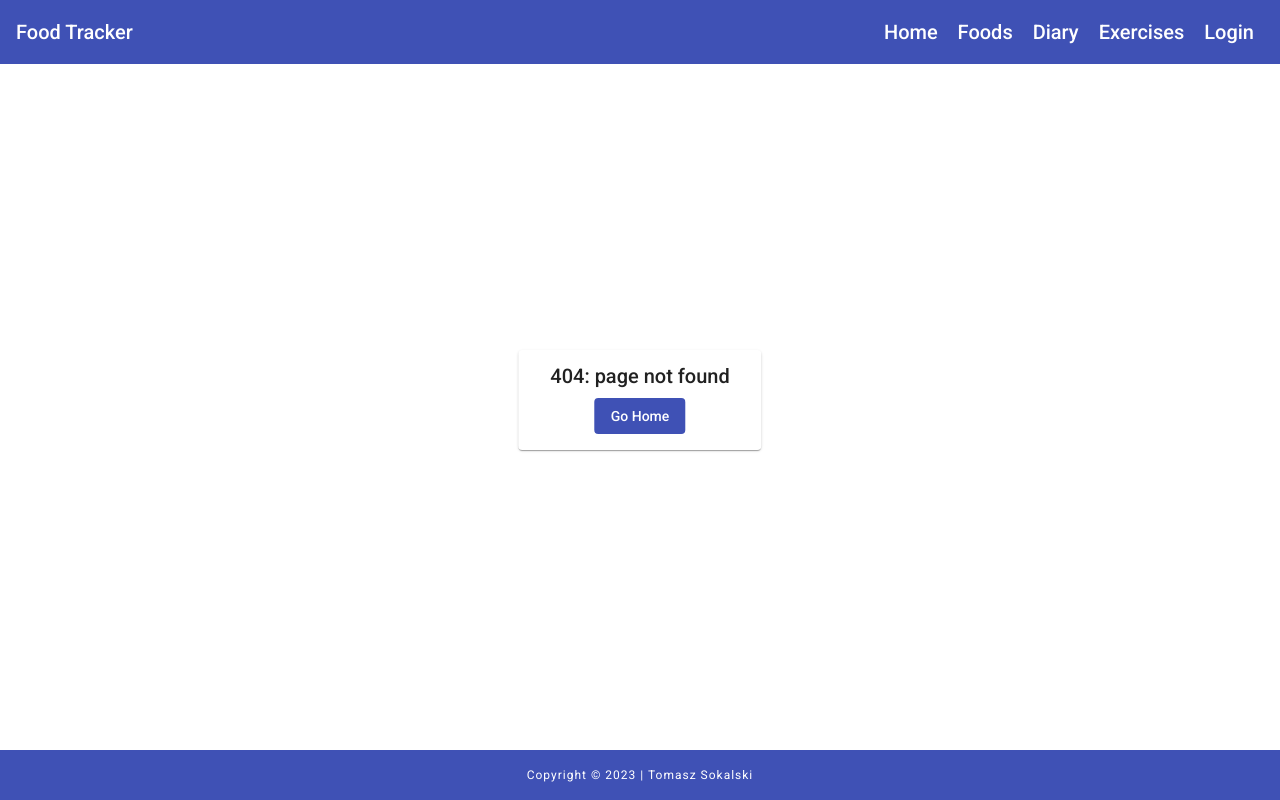
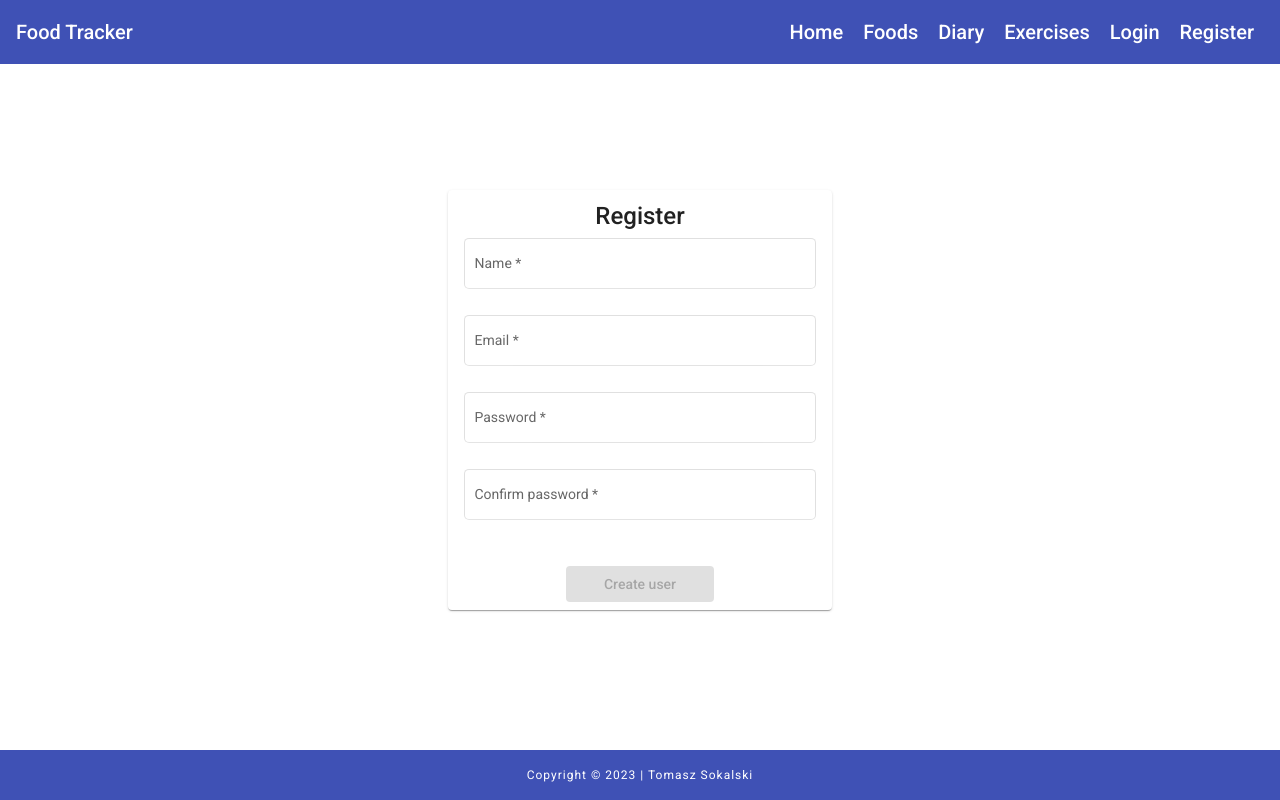
Before and after one commit to TomaszSokalski/diet-tracker, an Angular app: page /register in a window 1280 px wide. Before the commit this address had no page. Built offline with nearby package versions, Linux system fonts and the light colour scheme.

Commit message:
register html base

```diff
--- a/src/app/app-routing.module.ts
+++ b/src/app/app-routing.module.ts
@@ -2,6 +2,7 @@ import { CUSTOM_ELEMENTS_SCHEMA, NgModule } from '@angular/core';
 import { RouterModule, Routes } from '@angular/router';
 import { AuthGuard } from './shared/auth/auth.guard';
 import { LoginComponent } from './shared/auth/components/login/login.component';
+import { RegisterComponent } from './shared/auth/components/register/register.component';
 import { PageNotFoundComponent } from './shared/components/page-not-found/page-not-found.component';
 
 const routes: Routes = [
@@ -36,6 +37,10 @@ const routes: Routes = [
     path: 'login',
     component: LoginComponent,
   },
+  {
+    path: 'register',
+    component: RegisterComponent,
+  },
   { path: '**', component: PageNotFoundComponent },
 ];
 
--- a/src/app/shared/auth/components/register/register.component.html
+++ b/src/app/shared/auth/components/register/register.component.html
@@ -1 +1,89 @@
-<p>register works!</p>
+<div class="wrapper">
+  <mat-card class="wrapper__card">
+    <mat-card-title>Register</mat-card-title>
+    <mat-card-content>
+      <form [formGroup]="form" class="wrapper__form">
+        <mat-form-field
+          class="mat-form-field"
+          appearance="outline"
+          class="form-field"
+        >
+          <mat-label>Name</mat-label>
+          <input
+            matInput
+            type="text"
+            formControlName="name"
+            autocomplete="off"
+          />
+          <mat-error *ngIf="form.controls.name.hasError('required')">
+            Name <strong>required</strong>
+          </mat-error>
+        </mat-form-field>
+        <mat-form-field
+          class="mat-form-field"
+          appearance="outline"
+          class="form-field"
+        >
+          <mat-label>Email</mat-label>
+          <input
+            matInput
+            required
+            type="email"
+            formControlName="email"
+            autocomplete="off"
+          />
+          <mat-error *ngIf="form.controls.email.hasError('required')">
+            Email <strong>required</strong>
+          </mat-error>
+        </mat-form-field>
+        <mat-form-field
+          class="mat-form-field"
+          appearance="outline"
+          class="form-field"
+        >
+          <mat-label>Password</mat-label>
+          <input
+            matInput
+            required
+            type="password"
+            formControlName="password"
+            autocomplete="off"
+          />
+          <mat-error *ngIf="form.controls.password.hasError('required')">
+            Password <strong>required</strong>
+          </mat-error>
+          <mat-error *ngIf="form.controls.password.hasError('minlength')">
+            Password <strong>must have at least {{ minPw }} characters</strong>
+          </mat-error>
+        </mat-form-field>
+        <mat-form-field
+          class="mat-form-field"
+          appearance="outline"
+          class="form-field"
+        >
+          <mat-label>Confirm password</mat-label>
+          <input
+            matInput
+            type="password"
+            formControlName="repeatedPassword"
+            autocomplete="off"
+          />
+          <mat-error
+            *ngIf="form.controls.repeatedPassword.hasError('required')"
+          >
+            Please <strong>confirm your password</strong>
+          </mat-error>
+        </mat-form-field>
+      </form>
+    </mat-card-content>
+    <mat-card-actions
+      ><button
+        mat-raised-button
+        color="primary"
+        [disabled]="form.invalid"
+      >
+        Create user
+      </button>
+    </mat-card-actions>
+  </mat-card>
+</div>
--- a/src/app/shared/auth/components/register/register.component.scss
+++ b/src/app/shared/auth/components/register/register.component.scss
@@ -0,0 +1,18 @@
+.wrapper {
+  position: absolute;
+  top: 50%;
+  left: 50%;
+  transform: translate(-50%, -50%);
+  width: 30%;
+  &__card {
+    text-align: center;
+  }
+  &__form {
+    display: flex;
+    flex-direction: column;
+  }
+
+  .mat-raised-button{
+    width: 40%;
+  }
+}
--- a/src/app/shared/auth/components/register/register.component.ts
+++ b/src/app/shared/auth/components/register/register.component.ts
@@ -1,15 +1,30 @@
 import { Component, OnInit } from '@angular/core';
+import { FormBuilder, FormGroup, Validators } from '@angular/forms';
 
 @Component({
   selector: 'app-register',
   templateUrl: './register.component.html',
-  styleUrls: ['./register.component.scss']
+  styleUrls: ['./register.component.scss'],
 })
 export class RegisterComponent implements OnInit {
+  minPw: number = 6;
+  form: FormGroup;
 
-  constructor() { }
+  constructor(private fb: FormBuilder) {}
 
   ngOnInit(): void {
+    this.initForm();
   }
 
+  private initForm(): void {
+    this.form = this.fb.group({
+      name: [null, [Validators.required]],
+      email: [null, [Validators.email, Validators.required]],
+      password: [null, [Validators.minLength(this.minPw), Validators.required]],
+      repeatedPassword: [
+        null,
+        [Validators.minLength(this.minPw), Validators.required],
+      ],
+    });
+  }
 }
--- a/src/app/shared/components/navbar/navbar.component.html
+++ b/src/app/shared/components/navbar/navbar.component.html
@@ -53,6 +53,11 @@
               menuItems[4] | titlecase
             }}</a>
           </li>
+          <li>
+            <a routerLink="/register" routerLinkActive="active">{{
+              menuItems[5] | titlecase
+            }}</a>
+          </li>
         </ul>
     </mat-toolbar>
   </mat-sidenav-content>
--- a/src/app/shared/components/navbar/navbar.component.ts
+++ b/src/app/shared/components/navbar/navbar.component.ts
@@ -7,5 +7,5 @@ import { Component } from '@angular/core';
 })
 export class NavbarComponent {
   title = 'Food Tracker';
-  menuItems: string[] = ['home', 'foods', 'diary', 'exercises', 'login'];
+  menuItems: string[] = ['home', 'foods', 'diary', 'exercises', 'login', 'register'];
 }
```
